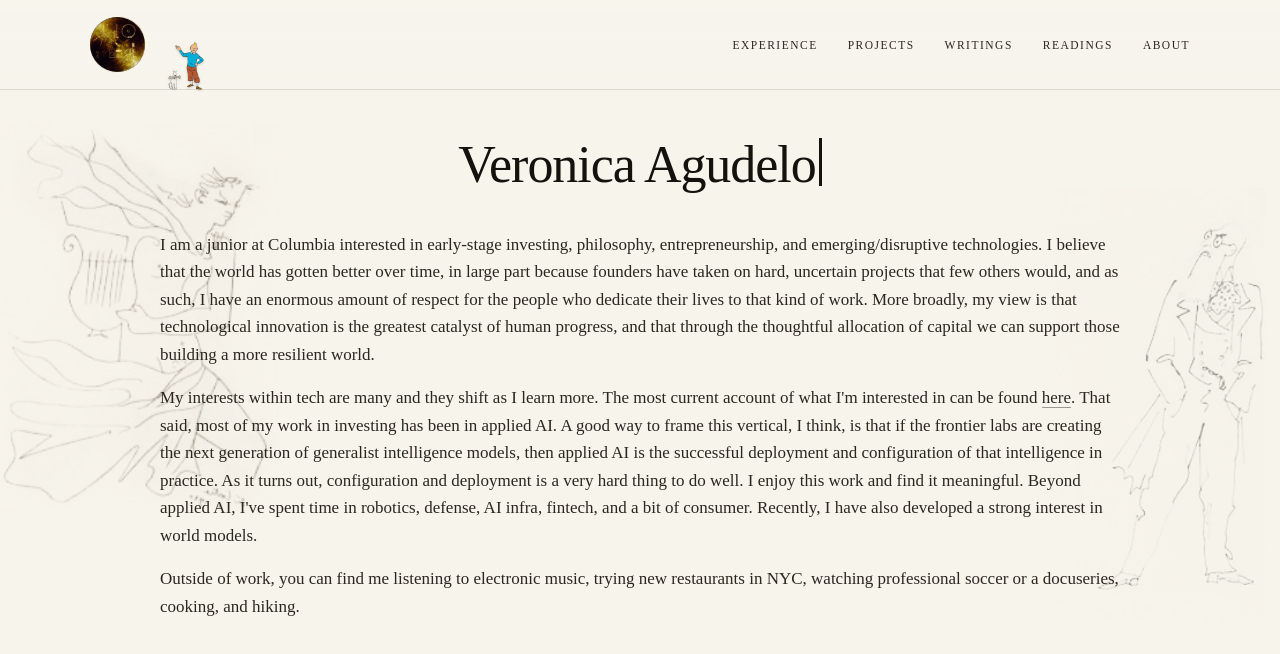
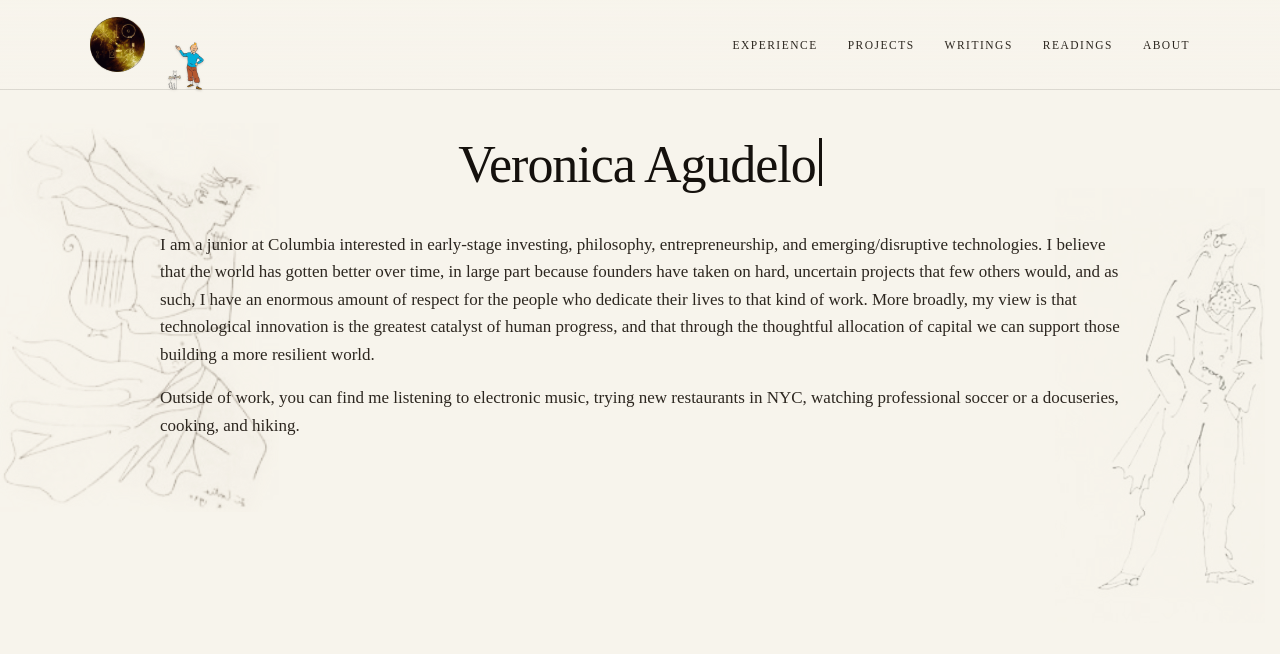
Before and after one commit to veronicas-world/aboutme, a Next.js app: page / in a window 1280 px wide. Shown: the top 654 px of the page. Built offline with nearby package versions, Linux system fonts and the light colour scheme.

Commit message:
Home: remove interests paragraph

```diff
--- a/src/app/page.tsx
+++ b/src/app/page.tsx
@@ -1,4 +1,3 @@
-import Link from "next/link";
 import BgSketch from "@/components/BgSketch";
 import TypeName from "@/components/TypeName";
 import HomeImage from "@/components/HomeImage";
@@ -47,13 +46,6 @@ export default function Home() {
         </h1>
         <div style={{ textAlign: "left" }}>
           <p style={{ ...heroParaStyle, margin: "0 0 16px" }}>{heroParas[0]}</p>
-          <p style={{ ...heroParaStyle, margin: "0 0 16px" }}>
-            {site.heroInterests.before}
-            <Link href={site.heroInterests.href} className="hero-inline-link">
-              {site.heroInterests.linkText}
-            </Link>
-            {site.heroInterests.after}
-          </p>
           {heroParas.slice(1).map((para, i, arr) => (
             <p
               key={i}
```
